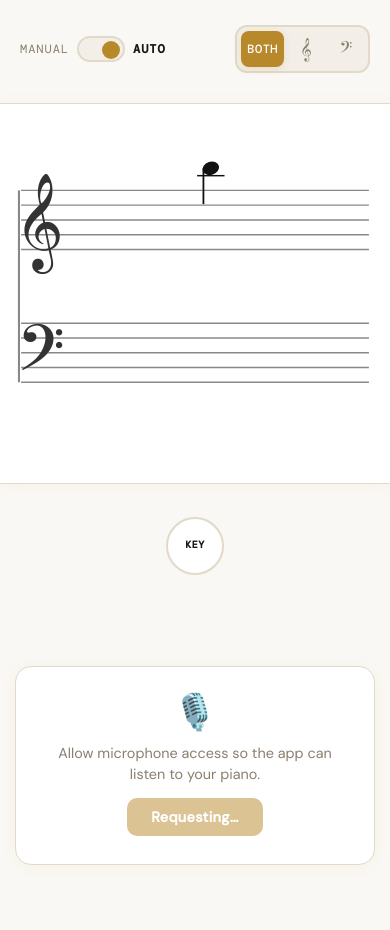
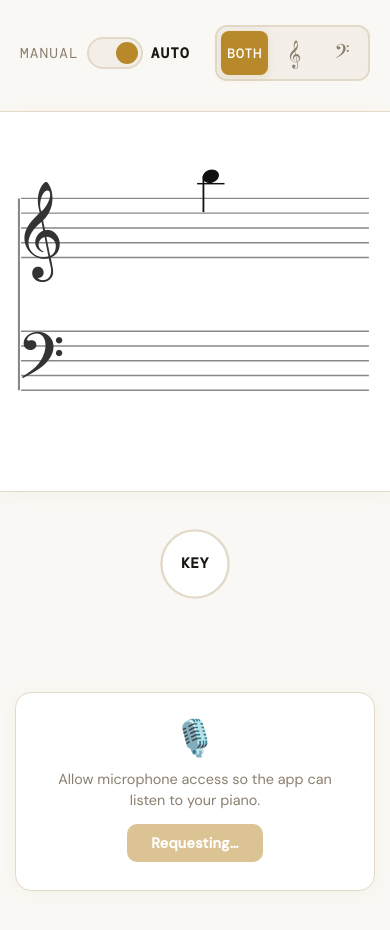
Before and after one commit to franCbisc/notes-trainer, a React (Vite) app: page / in a window 390 px wide. Before the commit the page ends 905 px from the top, so only its background shows below. Built offline with nearby package versions, Linux system fonts and the light colour scheme; no server answers; a web font is replaced by a local one.

Commit message:
make controls more readable by mobile

```diff
--- a/src/style.css
+++ b/src/style.css
@@ -148,7 +148,7 @@ body {
 }
 
 .modeLabel {
-  font-size: 0.75rem;
+  font-size: 0.9rem;
   font-family: 'DM Mono', monospace;
   color: var(--text-muted);
   letter-spacing: 0.08em;
@@ -163,9 +163,9 @@ body {
 
 .modeToggle {
   position: relative;
-  width: 48px;
-  height: 26px;
-  border-radius: 13px;
+  width: 56px;
+  height: 32px;
+  border-radius: 16px;
   border: 2px solid var(--border);
   background: var(--surface-alt);
   cursor: pointer;
@@ -181,15 +181,15 @@ body {
   position: absolute;
   top: 3px;
   left: 3px;
-  width: 18px;
-  height: 18px;
+  width: 22px;
+  height: 22px;
   border-radius: 50%;
   background: var(--text-muted);
   transition: transform 0.15s, background 0.15s;
 }
 
 .modeToggleKnobOn {
-  transform: translateX(20px);
+  transform: translateX(24px);
   background: var(--accent);
 }
 
@@ -204,14 +204,14 @@ body {
 }
 
 .clefBtn {
-  height: 36px;
-  min-width: 36px;
+  height: 44px;
+  min-width: 44px;
   border-radius: 8px;
   border: none;
   background: transparent;
   color: var(--text-muted);
   cursor: pointer;
-  font-size: 0.75rem;
+  font-size: 0.85rem;
   font-family: 'DM Mono', monospace;
   font-weight: 500;
   letter-spacing: 0.04em;
@@ -220,7 +220,7 @@ body {
 }
 
 .clefBtnSymbol {
-  font-size: 1.25rem;
+  font-size: 1.5rem;
   font-weight: 400;
   letter-spacing: 0;
 }
@@ -362,8 +362,8 @@ body {
 }
 
 .circleOfFifthsWrapper {
-  width: 100px;
-  height: 100px;
+  width: 120px;
+  height: 120px;
   transition: all 0.3s ease;
   z-index: 10;
 }
@@ -372,7 +372,7 @@ body {
   position: absolute;
   bottom: 8px;
   left: 50%;
-  transform: translateX(-50%) scale(3.5);
+  transform: translateX(-50%) scale(3);
 }
 
 .circleOfFifths {
@@ -442,7 +442,7 @@ body {
 }
 
 .circleCenterLabel {
-  font-size: 10px;
+  font-size: 12px;
   font-family: 'DM Mono', monospace;
   font-weight: 600;
   fill: var(--text);
```
